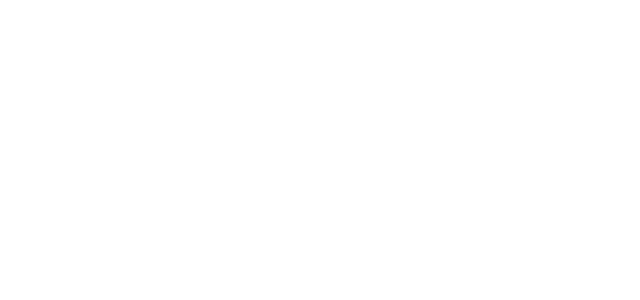
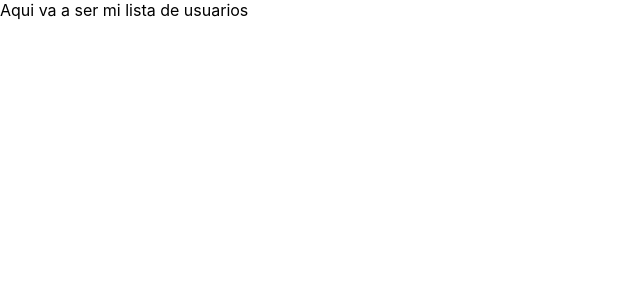
Before and after one commit to DavidMoranchel/rs-14g, a React (Create React App) app: page /users in a window 1280 px wide. Before the commit this address had no page. Shown: the top 300 px of the page, without its empty margins (0-640 px from the left). Built offline with nearby package versions, Linux system fonts and the light colour scheme.

Commit message:
feat: component-route implementation

```diff
--- a/src/index.js
+++ b/src/index.js
@@ -1,16 +1,19 @@
 import React from "react";
 import ReactDOM from "react-dom";
 import "./index.css";
-import App from "./App";
 import reportWebVitals from "./reportWebVitals";
 import { BrowserRouter, Routes, Route } from "react-router-dom";
+
+// Pages
+import App from "./App";
+import Users from "./pages/Users";
 
 ReactDOM.render(
 	<React.StrictMode>
 		<BrowserRouter>
 			<Routes>
 				<Route path="/" element={<App />} />
-				<Route path="/holi" element={<h1>Holi</h1>} />
+				<Route path="/users" element={<Users />} />
 			</Routes>
 		</BrowserRouter>
 	</React.StrictMode>,
--- /dev/null
+++ b/src/pages/Users/index.js
@@ -0,0 +1,5 @@
+import React from "react";
+
+export default function Users() {
+	return <div>Aqui va a ser mi lista de usuarios</div>;
+}
```
Also changed, not shown: src/pages/Users/Users.css (added).
